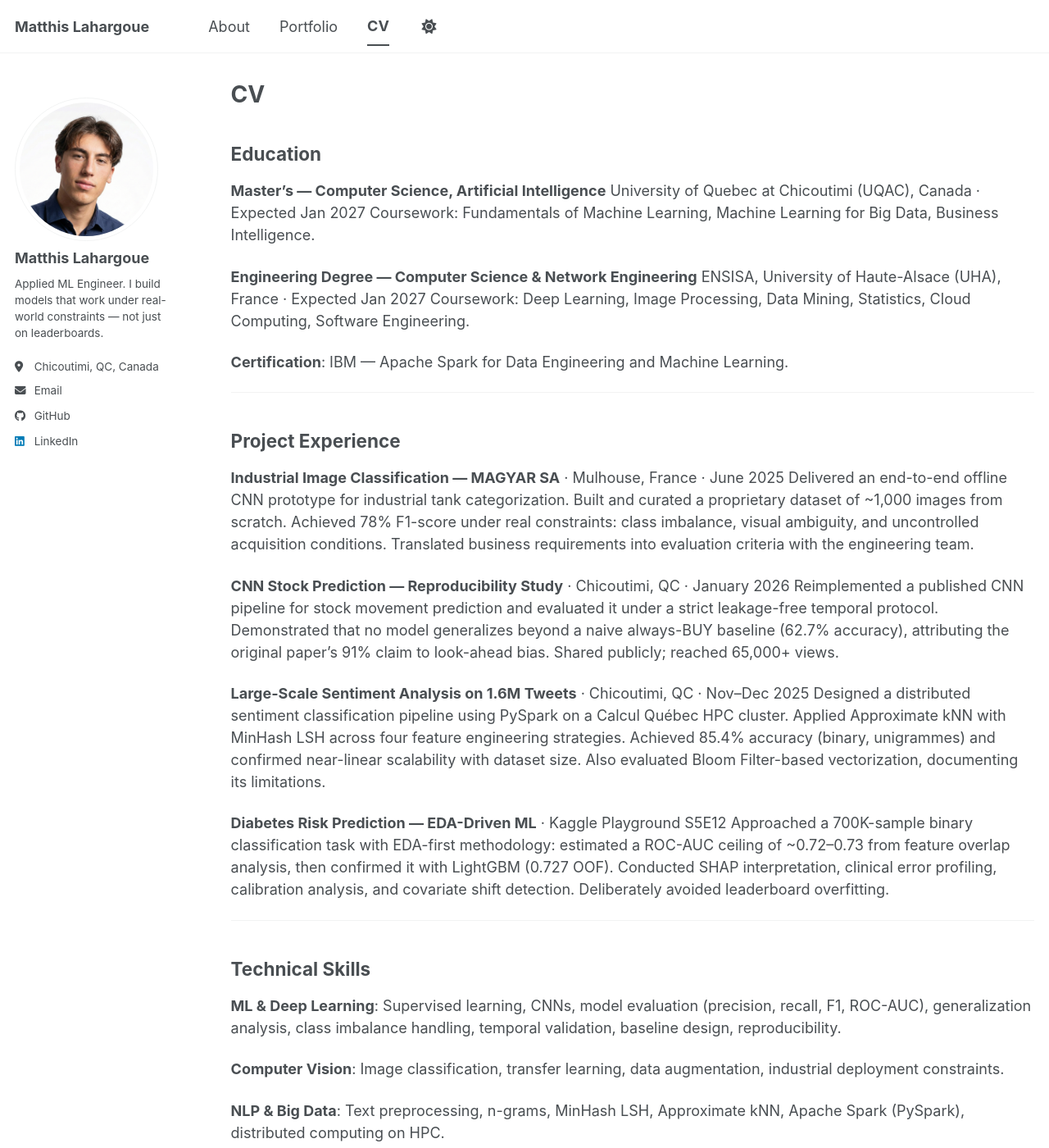
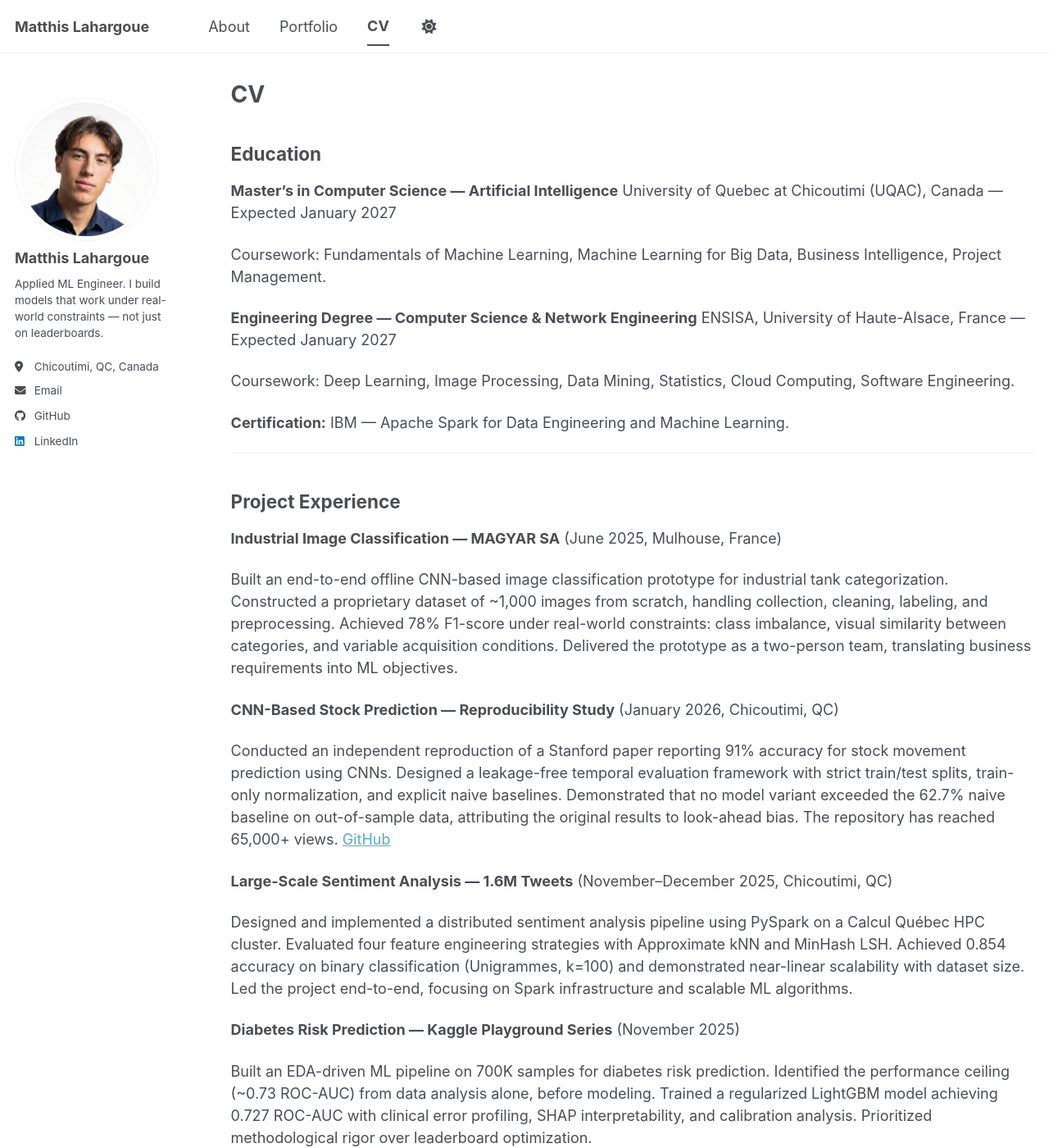
Before and after one commit to matla91/matla91.github.io, a Jekyll site: the page built from _pages/cv.md, in a window 1280 px wide and 1400 px high. Shown: the whole window at 82% size. Built offline with Jekyll 4.4.1, drawn with Linux system fonts in a browser that asks for light colours; a script bundle is joined from its source files by our own code; library files that are not in the unit come from our copies; some of the changed text lies outside the part shown.

Commit message:
Refine CV content and formatting
Updated formatting and wording for clarity and consistency in the CV.

```diff
--- a/_pages/cv.md
+++ b/_pages/cv.md
@@ -9,53 +9,57 @@ redirect_from:
 
 ## Education
 
-**Master's — Computer Science, Artificial Intelligence**
-University of Quebec at Chicoutimi (UQAC), Canada · Expected Jan 2027
-Coursework: Fundamentals of Machine Learning, Machine Learning for Big Data, Business Intelligence.
+**Master's in Computer Science — Artificial Intelligence**
+University of Quebec at Chicoutimi (UQAC), Canada — Expected January 2027
+
+Coursework: Fundamentals of Machine Learning, Machine Learning for Big Data, Business Intelligence, Project Management.
 
 **Engineering Degree — Computer Science & Network Engineering**
-ENSISA, University of Haute-Alsace (UHA), France · Expected Jan 2027
+ENSISA, University of Haute-Alsace, France — Expected January 2027
+
 Coursework: Deep Learning, Image Processing, Data Mining, Statistics, Cloud Computing, Software Engineering.
 
-**Certification**: IBM — Apache Spark for Data Engineering and Machine Learning.
+**Certification:** IBM — Apache Spark for Data Engineering and Machine Learning.
 
 ---
 
 ## Project Experience
 
-**Industrial Image Classification — MAGYAR SA** · Mulhouse, France · June 2025
-Delivered an end-to-end offline CNN prototype for industrial tank categorization. Built and curated a proprietary dataset of ~1,000 images from scratch. Achieved 78% F1-score under real constraints: class imbalance, visual ambiguity, and uncontrolled acquisition conditions. Translated business requirements into evaluation criteria with the engineering team.
+**Industrial Image Classification — MAGYAR SA** (June 2025, Mulhouse, France)
 
-**CNN Stock Prediction — Reproducibility Study** · Chicoutimi, QC · January 2026
-Reimplemented a published CNN pipeline for stock movement prediction and evaluated it under a strict leakage-free temporal protocol. Demonstrated that no model generalizes beyond a naive always-BUY baseline (62.7% accuracy), attributing the original paper's 91% claim to look-ahead bias. Shared publicly; reached 65,000+ views.
+Built an end-to-end offline CNN-based image classification prototype for industrial tank categorization. Constructed a proprietary dataset of ~1,000 images from scratch, handling collection, cleaning, labeling, and preprocessing. Achieved 78% F1-score under real-world constraints: class imbalance, visual similarity between categories, and variable acquisition conditions. Delivered the prototype as a two-person team, translating business requirements into ML objectives.
 
-**Large-Scale Sentiment Analysis on 1.6M Tweets** · Chicoutimi, QC · Nov–Dec 2025
-Designed a distributed sentiment classification pipeline using PySpark on a Calcul Québec HPC cluster. Applied Approximate kNN with MinHash LSH across four feature engineering strategies. Achieved 85.4% accuracy (binary, unigrammes) and confirmed near-linear scalability with dataset size. Also evaluated Bloom Filter-based vectorization, documenting its limitations.
+**CNN-Based Stock Prediction — Reproducibility Study** (January 2026, Chicoutimi, QC)
 
-**Diabetes Risk Prediction — EDA-Driven ML** · Kaggle Playground S5E12
-Approached a 700K-sample binary classification task with EDA-first methodology: estimated a ROC-AUC ceiling of ~0.72–0.73 from feature overlap analysis, then confirmed it with LightGBM (0.727 OOF). Conducted SHAP interpretation, clinical error profiling, calibration analysis, and covariate shift detection. Deliberately avoided leaderboard overfitting.
+Conducted an independent reproduction of a Stanford paper reporting 91% accuracy for stock movement prediction using CNNs. Designed a leakage-free temporal evaluation framework with strict train/test splits, train-only normalization, and explicit naive baselines. Demonstrated that no model variant exceeded the 62.7% naive baseline on out-of-sample data, attributing the original results to look-ahead bias. The repository has reached 65,000+ views. [GitHub](https://github.com/matla91/cnn-stock-prediction-reproducibility-study)
+
+**Large-Scale Sentiment Analysis — 1.6M Tweets** (November–December 2025, Chicoutimi, QC)
+
+Designed and implemented a distributed sentiment analysis pipeline using PySpark on a Calcul Québec HPC cluster. Evaluated four feature engineering strategies with Approximate kNN and MinHash LSH. Achieved 0.854 accuracy on binary classification (Unigrammes, k=100) and demonstrated near-linear scalability with dataset size. Led the project end-to-end, focusing on Spark infrastructure and scalable ML algorithms.
+
+**Diabetes Risk Prediction — Kaggle Playground Series** (November 2025)
+
+Built an EDA-driven ML pipeline on 700K samples for diabetes risk prediction. Identified the performance ceiling (~0.73 ROC-AUC) from data analysis alone, before modeling. Trained a regularized LightGBM model achieving 0.727 ROC-AUC with clinical error profiling, SHAP interpretability, and calibration analysis. Prioritized methodological rigor over leaderboard optimization.
 
 ---
 
 ## Technical Skills
 
-**ML & Deep Learning**: Supervised learning, CNNs, model evaluation (precision, recall, F1, ROC-AUC), generalization analysis, class imbalance handling, temporal validation, baseline design, reproducibility.
+**Programming:** Python (NumPy, Pandas, Scikit-learn, PyTorch, TensorFlow/Keras), PySpark, C/C++, Java, SQL, Git, Linux.
 
-**Computer Vision**: Image classification, transfer learning, data augmentation, industrial deployment constraints.
+**Machine Learning:** Supervised learning, CNNs, model evaluation (F1, ROC-AUC, calibration), generalization analysis, class imbalance handling, temporal validation, baseline methodology, reproducibility.
 
-**NLP & Big Data**: Text preprocessing, n-grams, MinHash LSH, Approximate kNN, Apache Spark (PySpark), distributed computing on HPC.
+**NLP & Big Data:** Text preprocessing, n-gram features, Apache Spark (distributed ML), Approximate kNN, MinHash LSH.
 
-**Programming**: Python (NumPy, Pandas, Scikit-learn, PyTorch, TensorFlow/Keras, LightGBM, SHAP, Matplotlib), C/C++, Java, SQL, Git, Linux, Jupyter.
+**Data Science:** EDA, feature engineering, SHAP interpretability, statistical testing (KS-test, covariate shift detection), data augmentation.
 
-**Mathematics**: Statistics, stochastic processes, numerical analysis, signal processing.
+**Mathematics:** Statistics, stochastic processes, numerical analysis, signal processing.
 
-**Languages**: French (native), English (B2), German (B1).
+**Languages:** French (native), English (B2 — Linguaskill), German (B1 — Goethe-Test PRO).
 
 ---
 
 ## Availability
 
-Available for a **6-month ML engineering internship starting July 2026**.
-Open to: Canada, USA, Switzerland, France.
-
-[Download PDF version](/files/cv_matthis_lahargoue.pdf) · [matthis.lahargoue@gmail.com](mailto:matthis.lahargoue@gmail.com) · [LinkedIn](https://www.linkedin.com/in/matthis-lahargoue) · [GitHub](https://github.com/matla91)
+Seeking a 6-month ML Engineer internship starting July 2026.
+Open to positions in Canada, USA, Switzerland, and France.
```
